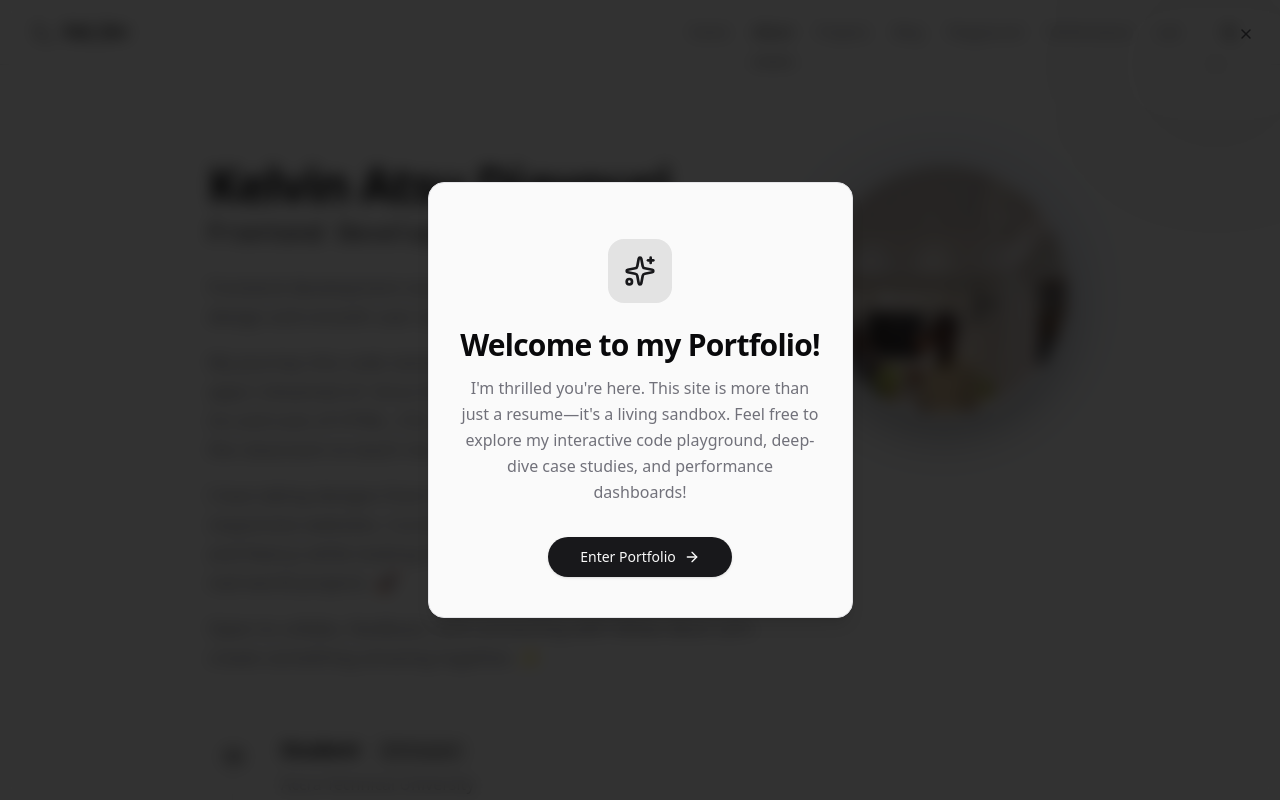
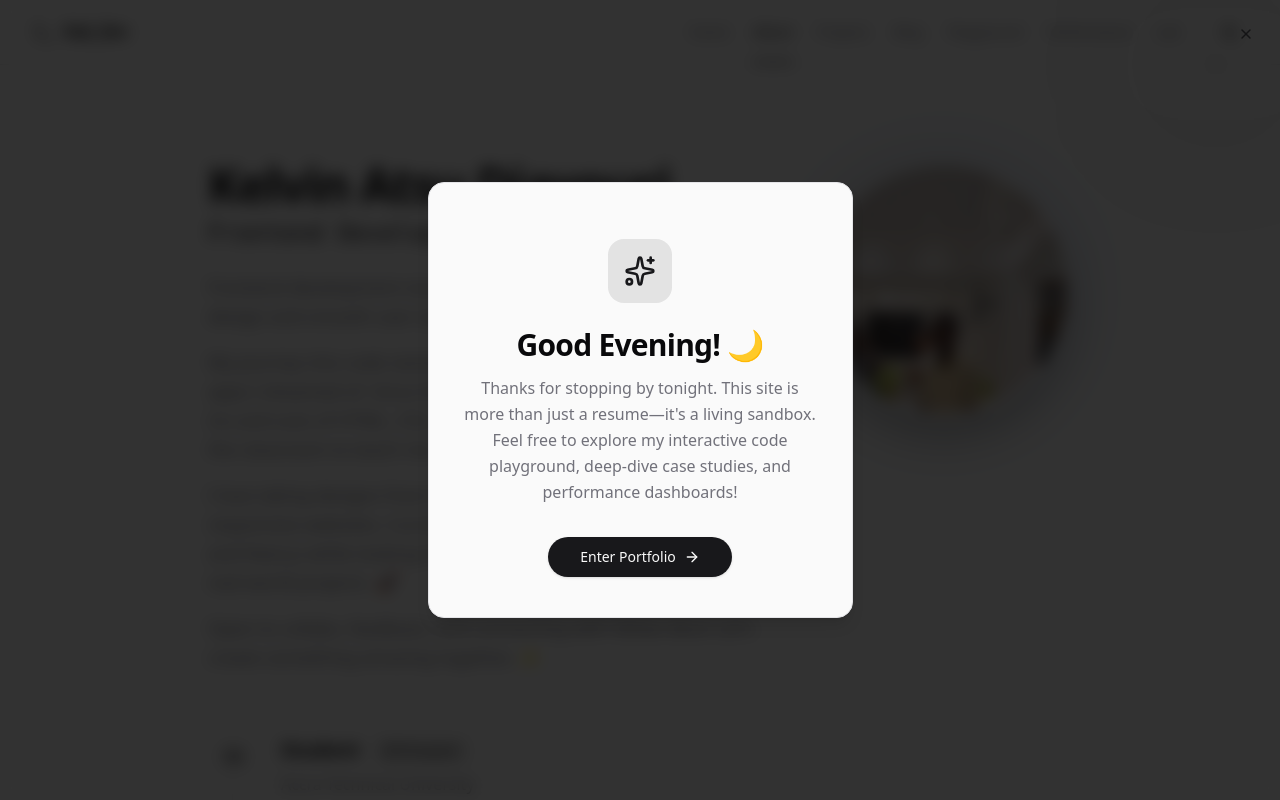
Before and after one commit to djayourikelvinatsu-hub/my_portfolio, a Next.js app: page /about in a window 1280 px wide. Shown: the top 800 px of the page. Built offline with nearby package versions, Linux system fonts and the light colour scheme.

Commit message:
feat(welcome): add dynamic time-based greetings to welcome modal

```diff
--- a/src/components/welcome-modal.tsx
+++ b/src/components/welcome-modal.tsx
@@ -9,11 +9,32 @@ import { motion } from "framer-motion"
 export function WelcomeModal() {
     const [isOpen, setIsOpen] = React.useState(false)
     const [mounted, setMounted] = React.useState(false)
+    const [greeting, setGreeting] = React.useState("Welcome to my Portfolio!")
+    const [message, setMessage] = React.useState("I'm thrilled you're here. This site is more than just a resume—it's a living sandbox.")
 
     React.useEffect(() => {
         setMounted(true)
-        // Check if the user has visited before
-        const hasVisited = localStorage.getItem("hasVisitedPortfolio")
+
+        const hour = new Date().getHours()
+        let timeGreeting = "Welcome to my Portfolio!"
+        let specificMessage = "I'm thrilled you're here. This site is more than just a resume—it's a living sandbox. Feel free to explore my interactive code playground, deep-dive case studies, and performance dashboards!"
+
+        if (hour < 12) {
+            timeGreeting = "Good Morning! 🌅"
+            specificMessage = "Grab a coffee and take a look around. This site is more than just a resume—it's a living sandbox. Feel free to explore my interactive code playground, deep-dive case studies, and performance dashboards!"
+        } else if (hour < 18) {
+            timeGreeting = "Good Afternoon! ☀️"
+            specificMessage = "Hope you're having a great day. This site is more than just a resume—it's a living sandbox. Feel free to explore my interactive code playground, deep-dive case studies, and performance dashboards!"
+        } else {
+            timeGreeting = "Good Evening! 🌙"
+            specificMessage = "Thanks for stopping by tonight. This site is more than just a resume—it's a living sandbox. Feel free to explore my interactive code playground, deep-dive case studies, and performance dashboards!"
+        }
+
+        setGreeting(timeGreeting)
+        setMessage(specificMessage)
+
+        // Check if the user has visited before in this session
+        const hasVisited = sessionStorage.getItem("hasVisitedPortfolio")
         if (!hasVisited) {
             // Add a small delay so it doesn't pop up instantly on page load
             const timer = setTimeout(() => {
@@ -25,7 +46,7 @@ export function WelcomeModal() {
 
     const handleClose = () => {
         setIsOpen(false)
-        localStorage.setItem("hasVisitedPortfolio", "true")
+        sessionStorage.setItem("hasVisitedPortfolio", "true")
     }
 
     // Prevent hydration mismatch
@@ -50,12 +71,11 @@ export function WelcomeModal() {
                 </motion.div>
 
                 <h2 className="text-2xl sm:text-3xl font-bold tracking-tight mb-3">
-                    Welcome to my Portfolio!
+                    {greeting}
                 </h2>
 
                 <p className="text-muted-foreground mb-8 text-sm sm:text-base leading-relaxed px-2">
-                    I'm thrilled you're here. This site is more than just a resume—it's a living sandbox.
-                    Feel free to explore my interactive code playground, deep-dive case studies, and performance dashboards!
+                    {message}
                 </p>
 
                 <Button
```
